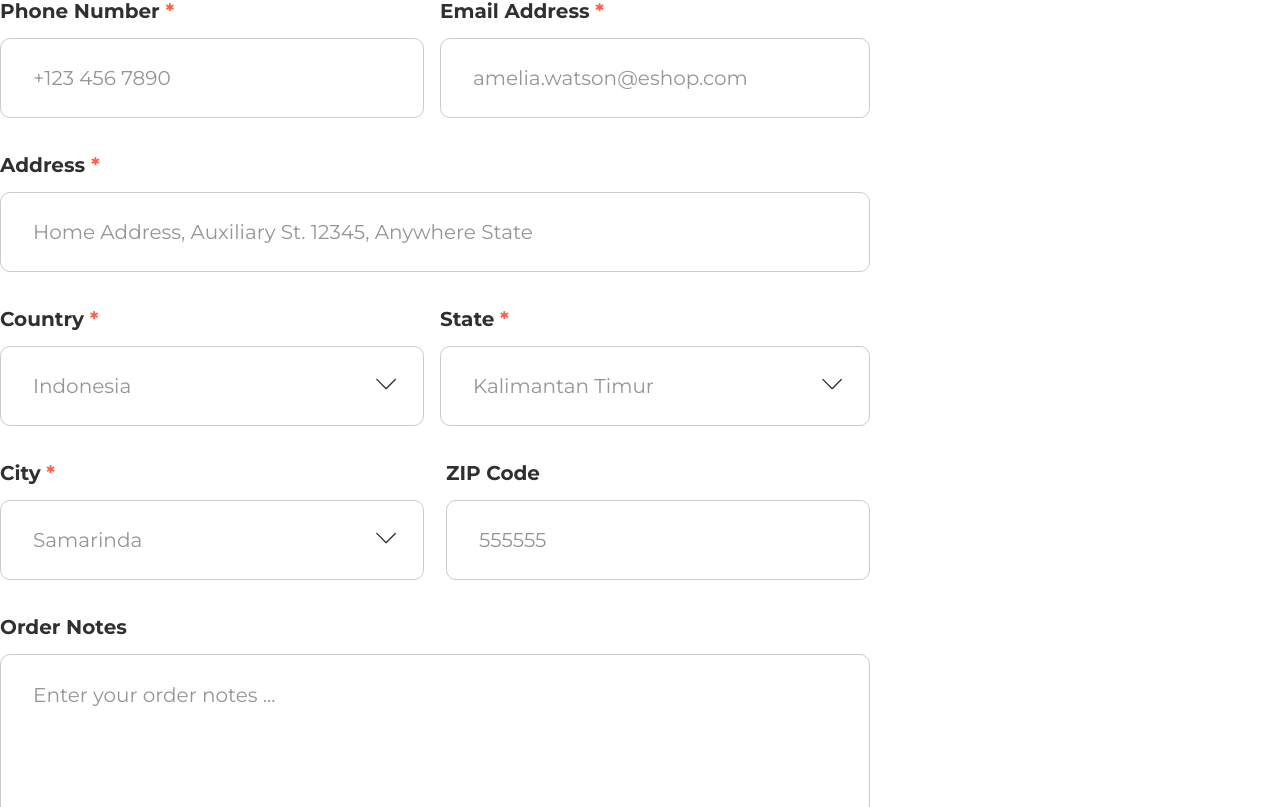
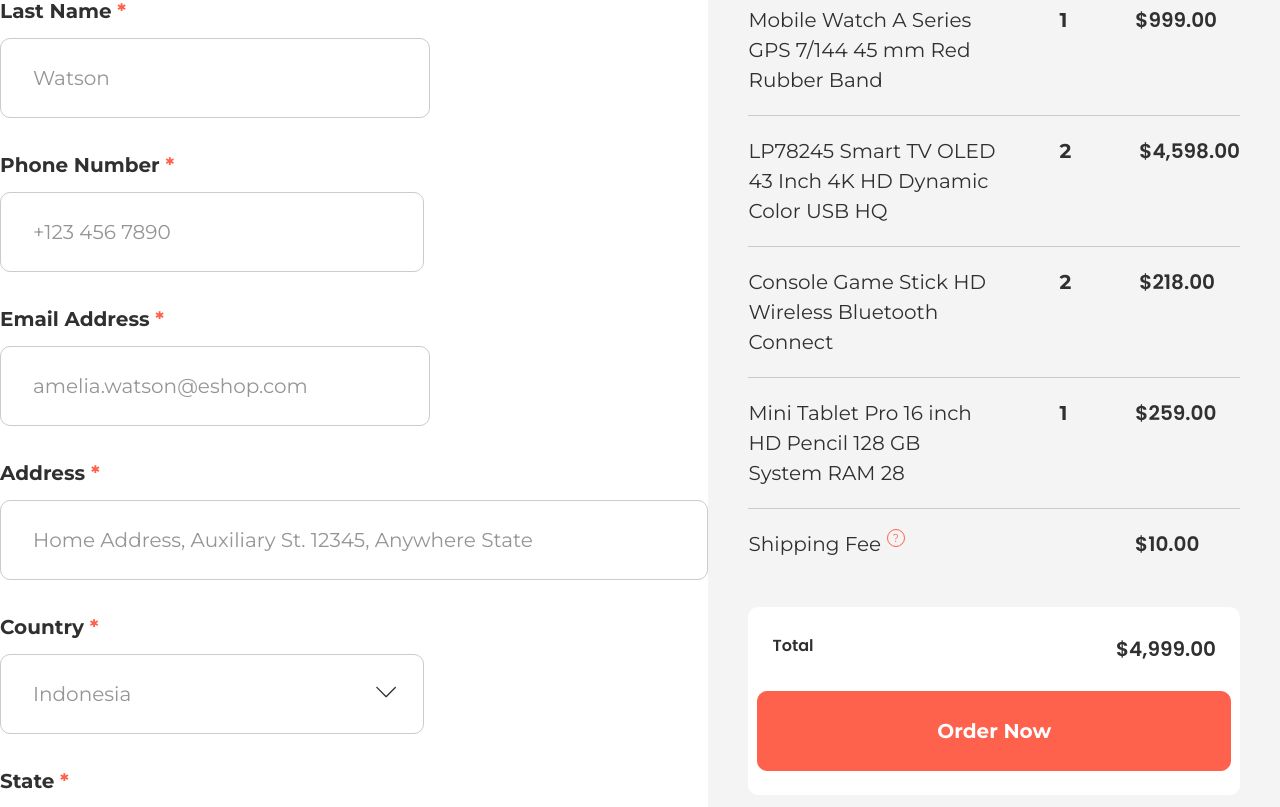
Before and after one commit to mashrafi02/E-Shop-Ecommerce-App, a React (Vite) app: page /checkout in a window 1280 px wide. Shown: the part 933-1740 px from the top of the page. Built offline with nearby package versions, Linux system fonts and the light colour scheme.

Commit message:
checkout page done

```diff
--- /dev/null
+++ b/src/assets/svg_icons/MoreInfo.jsx
@@ -0,0 +1,12 @@
+import React from 'react'
+
+const MoreInfo = () => {
+  return (
+    <svg width="18" height="18" viewBox="0 0 18 18" fill="none" xmlns="http://www.w3.org/2000/svg">
+        <circle cx="9" cy="9" r="8.5" fill="transparent" stroke="#FF624C"/>
+        <path d="M8.31733 10.5809C8.31733 10.2658 8.36256 9.99578 8.45303 9.77075C8.55045 9.54571 8.66875 9.34693 8.80793 9.1744C8.95407 9.00187 9.10717 8.8406 9.26722 8.69058C9.43424 8.54055 9.59081 8.39053 9.73695 8.24051C9.88309 8.08298 10.0014 7.91421 10.0919 7.73418C10.1823 7.54665 10.2276 7.32911 10.2276 7.08157C10.2276 6.67651 10.0814 6.34646 9.78914 6.09142C9.49687 5.83638 9.08281 5.70886 8.54697 5.70886C8.1016 5.70886 7.71538 5.78762 7.38831 5.94515C7.06124 6.09517 6.78288 6.32021 6.55324 6.62025L6 6.17018C6.27836 5.79512 6.63674 5.50633 7.07516 5.3038C7.51357 5.10127 8.02157 5 8.59917 5C9.08629 5 9.50731 5.07876 9.86221 5.23629C10.2241 5.39381 10.5024 5.61885 10.6973 5.91139C10.8991 6.20394 11 6.55274 11 6.95781C11 7.28036 10.9513 7.5579 10.8539 7.79044C10.7634 8.01547 10.6451 8.218 10.499 8.39803C10.3598 8.57056 10.2067 8.73558 10.0397 8.89311C9.87961 9.04313 9.72651 9.19691 9.58038 9.35443C9.43424 9.51196 9.31594 9.68823 9.22547 9.88326C9.135 10.0783 9.08977 10.3108 9.08977 10.5809H8.31733ZM8.70355 13C8.55741 13 8.42867 12.9437 8.31733 12.8312C8.21294 12.7112 8.16075 12.5724 8.16075 12.4149C8.16075 12.2499 8.21294 12.1149 8.31733 12.0098C8.42867 11.8973 8.55741 11.8411 8.70355 11.8411C8.86361 11.8411 8.99582 11.8973 9.10021 12.0098C9.20459 12.1149 9.25679 12.2499 9.25679 12.4149C9.25679 12.5724 9.20459 12.7112 9.10021 12.8312C8.99582 12.9437 8.86361 13 8.70355 13Z" fill="#FF624C"/>
+    </svg>
+  )
+}
+
+export default MoreInfo
--- /dev/null
+++ b/src/components/Checkout_Components/OrderList.jsx
@@ -0,0 +1,15 @@
+import React from 'react'
+
+const OrderList = ({productName="Product", productQuantity=1, productPrice="1234", isBorder=true}) => {
+  return (
+    <li className='flex pb-5' style={{borderBottom:isBorder && "1px solid #CBCBCB"}}>
+        <p className='w-[250px] text-xl text-[#303030] font-[Montserrat] font-normal leading-[30px]'>
+            {productName}
+        </p>
+        <span className='inline-block ml-[61px] mr-[68px] text-xl text-[#303030] font-[Montserrat] font-bold leading-[30px]'>{productQuantity}</span>
+        <span className='inline-block text-xl text-[#303030] font-[Poppins] font-semibold leading-[30px]'>${productPrice}</span>
+    </li>
+  )
+}
+
+export default OrderList
--- /dev/null
+++ b/src/components/Checkout_Components/OrderSummery.jsx
@@ -0,0 +1,39 @@
+import React from 'react'
+import OrderList from './OrderList';
+import MoreInfo from '../../assets/svg_icons/MoreInfo';
+import Button from '../../Pagelayouts/Button';
+
+const OrderSummery = () => {
+  return (
+    <div className='self-start w-[594px] bg-[#F4F4F4] rounded-[25px] p-10'>
+        <h2 className='text-[#303030] text-2xl font-[Poppins] font-semibold leading-[30px] mb-12'>Order Summery</h2>
+        <ul className='flex flex-col gap-y-5 mb-5'>
+            <OrderList productName='2019 Smart Laptop 256 GB 13 inch Pro Chip Core 1 TB HD SSD' productQuantity={1} productPrice="1,659.00"/>
+            <OrderList productName='Mobile Watch A Series GPS 7/144 45 mm Red Rubber Band' productQuantity={1} productPrice="999.00"/>
+            <OrderList productName='LP78245 Smart TV OLED 43 Inch 4K HD Dynamic Color USB HQ' productQuantity={2} productPrice="4,598.00"/>
+            <OrderList productName='Console Game Stick HD Wireless Bluetooth Connect' productQuantity={2} productPrice="218.00"/>
+            <OrderList productName='Mini Tablet Pro 16 inch HD Pencil 128 GB System RAM 28' productQuantity={1} productPrice="259.00"/>
+        </ul>
+        <div className='mb-12'>
+            <p className='inline-block relative text-xl text-[#303030] font-[Montserrat] font-normal leading-[30px] mr-[254px]'>
+                Shipping Fee
+                <span className='absolute top-[0px] right-[-24px] cursor-pointer'>
+                    <MoreInfo />
+                </span>
+            </p>
+            <span className='inline-block text-xl text-[#303030] font-[Poppins] font-semibold leading-[30px]'>$10.00</span>
+        </div>
+        <div className='w-full bg-white rounded-[10px] pt-[27px] pb-6'>
+            <p className='flex justify-between px-6 mb-[27px]'>
+                <span className='text-base text-[#303030] font-[Poppins] font-semibold leading-[24px]'>Total</span>
+                <span className='text-xl text-[#303030] font-[Poppins] font-semibold leading-[30px]'>$4,999.00</span>
+            </p>
+            <div className='text-center'>
+                <Button py='24px' px='179px' text="Order Now"/>
+            </div>
+        </div>
+    </div>
+  )
+}
+
+export default OrderSummery
--- a/src/pages/Checkout.jsx
+++ b/src/pages/Checkout.jsx
@@ -2,6 +2,7 @@ import React, {useState} from 'react';
 import Container from '../Pagelayouts/Container';
 import CheckoutTabs from '../components/Checkout_Components/CheckoutTabs';
 import CheckoutInfoForm from '../components/Checkout_Components/CheckoutInfoForm';
+import OrderSummery from '../components/Checkout_Components/OrderSummery';
 
 const Checkout = () => {
 
@@ -14,10 +15,31 @@ const Checkout = () => {
             <span className='text-[#303030] text-base font-[Montserrat] font-normal leading-6 relative after:content-[""] after:w-[1px] after:h-[15px] after:bg-[#303030] after:absolute after:top-1/2 after:-translate-y-1/2 after:-right-5'>Cart</span>
             <span className='text-[#303030] text-base font-[Montserrat] font-bold leading-6'>Checkout</span>
         </div>
-        <div>
+        <div className='mb-[80px]'>
             <h2 className='text-[56px] text-[#303030] font-[Poppins] font-bold leading-[68px] text-center mb-9'>Checkout</h2>
             <CheckoutTabs active={active} setActive={setActive}/>
-            <CheckoutInfoForm />
+            {
+              active === "Information" && (
+                <div className='flex justify-between'>
+                    <CheckoutInfoForm />
+                    <OrderSummery />
+                </div>
+              )
+            }
+            {
+              active === "Shipping" && (
+                <div>
+                    <h3 className='text-[#303030] text-4xl font-[Poppins] font-semibold leading-[46px] mb-10'>Shipping Details</h3>
+                </div>
+              )
+            }
+            {
+              active === "Payment" && (
+                <div>
+                    <h3 className='text-[#303030] text-4xl font-[Poppins] font-semibold leading-[46px] mb-10'>Payment Details</h3>
+                </div>
+              )
+            }
         </div>
     </Container>
   )
```
